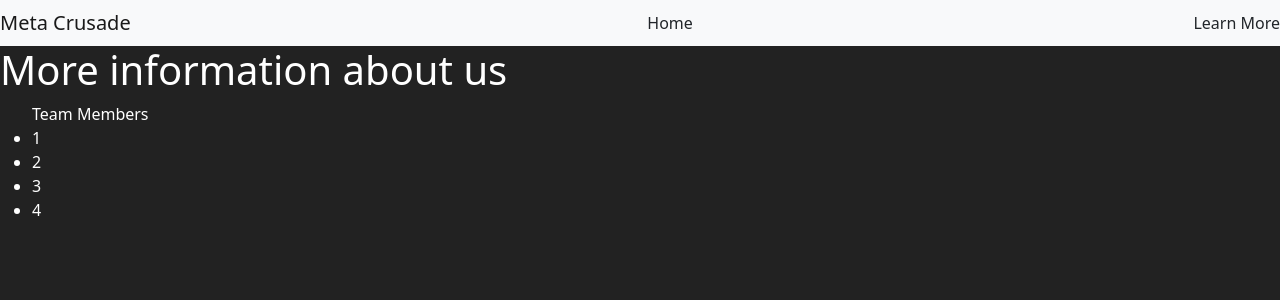
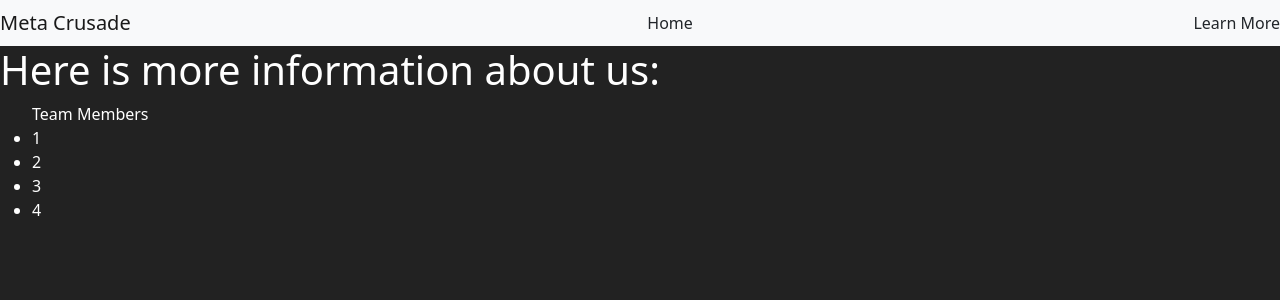
Before and after one commit to tehranimilad/Meta-Crusade, a React (Create React App) app in the folder frontend/: page /learnmore in a window 1280 px wide. Shown: the top 300 px of the page. Built offline with nearby package versions, Linux system fonts and the light colour scheme.

Commit message:
updating landing page

```diff
--- a/frontend/src/pages/LearnMore/index.js
+++ b/frontend/src/pages/LearnMore/index.js
@@ -8,7 +8,7 @@ const LearnMore = () => {
         <div className="learnMoreDiv">
             <Nav>
             </Nav>
-            <h1>More information about us</h1>
+            <h1>Here is more information about us:</h1>
             <ul> Team Members
                 <li>1</li>
                 <li>2</li>
```
